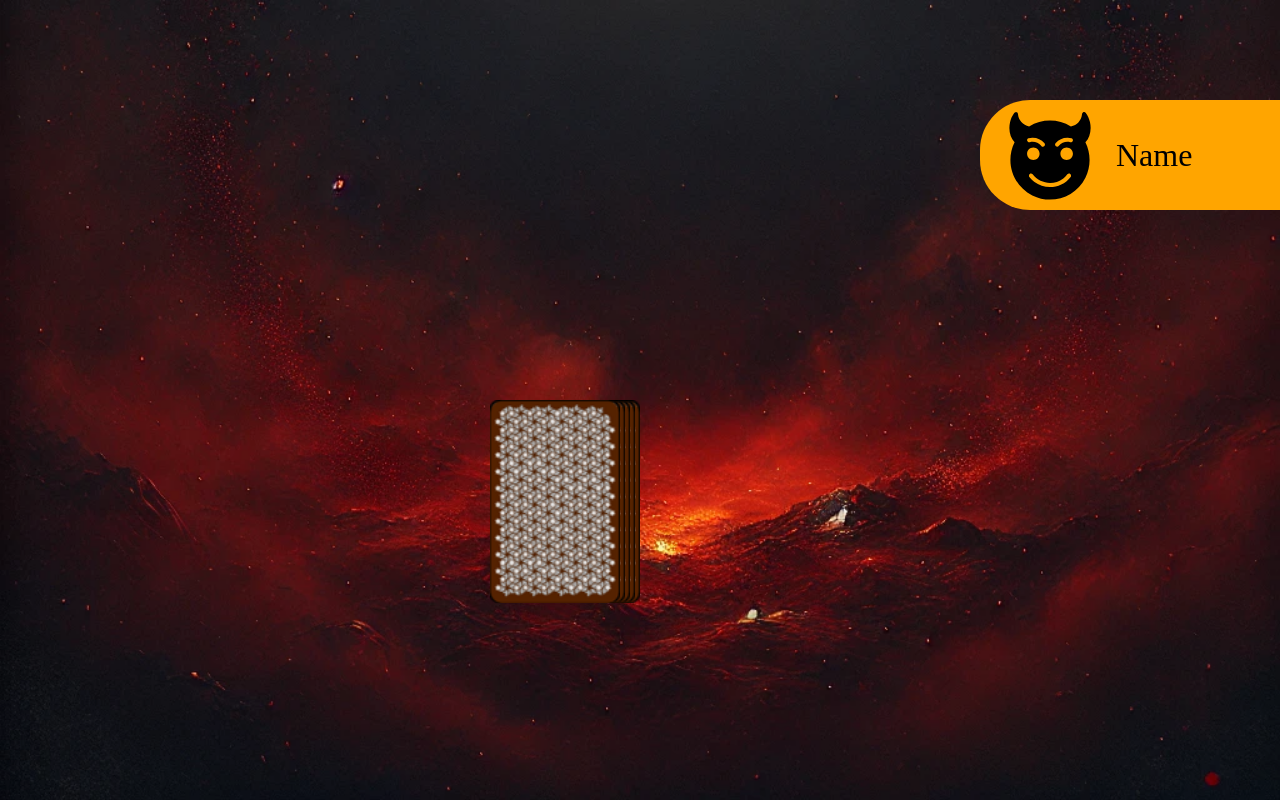
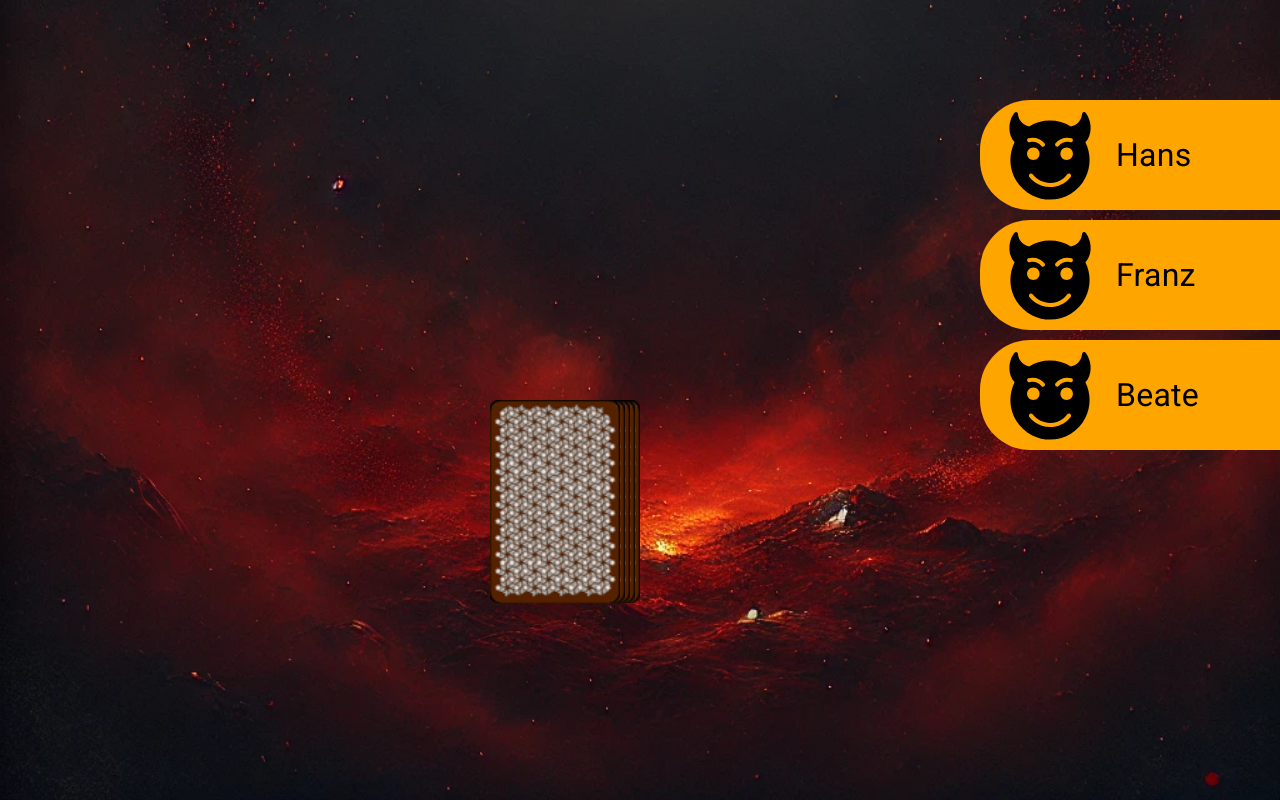
Before and after one commit to Judith-Lenz/ringoffire, an Angular app: page /game in a window 1280 px wide. Built offline with nearby package versions, Linux system fonts and the light colour scheme.

Commit message:
show all players from array

```diff
--- a/angular.json
+++ b/angular.json
@@ -30,6 +30,7 @@
               "src/assets"
             ],
             "styles": [
+              "@angular/material/prebuilt-themes/indigo-pink.css",
               "src/styles.scss"
             ],
             "scripts": []
@@ -93,6 +94,7 @@
               "src/assets"
             ],
             "styles": [
+              "@angular/material/prebuilt-themes/indigo-pink.css",
               "src/styles.scss"
             ],
             "scripts": []
--- a/package.json
+++ b/package.json
@@ -11,10 +11,12 @@
   "private": true,
   "dependencies": {
     "@angular/animations": "^16.2.0",
+    "@angular/cdk": "^16.2.14",
     "@angular/common": "^16.2.0",
     "@angular/compiler": "^16.2.0",
     "@angular/core": "^16.2.0",
     "@angular/forms": "^16.2.0",
+    "@angular/material": "^16.2.14",
     "@angular/platform-browser": "^16.2.0",
     "@angular/platform-browser-dynamic": "^16.2.0",
     "@angular/router": "^16.2.0",
--- a/src/app/app.module.ts
+++ b/src/app/app.module.ts
@@ -6,6 +6,7 @@
 import { StartScreenComponent } from './start-screen/start-screen.component';
 import { GameComponent } from './game/game.component';
 import { PlayerComponent } from './player/player.component';
+import { BrowserAnimationsModule } from '@angular/platform-browser/animations';
 
 @NgModule({
   declarations: [
@@ -16,7 +17,8 @@
   ],
   imports: [
     BrowserModule,
-    AppRoutingModule
+    AppRoutingModule,
+    BrowserAnimationsModule
   ],
   providers: [],
   bootstrap: [AppComponent]
--- a/src/app/game/game.component.html
+++ b/src/app/game/game.component.html
@@ -1,4 +1,10 @@
-<app-player class="player-position" style="top: 100px"></app-player>
+<app-player
+  *ngFor="let player of game.players; let i = index"
+  class="player-position"
+  [ngStyle]="{ 'top.px': 100 + i * 120 }"
+  [name]="player"
+></app-player>
+<!-- erster Eintrag im Array ist bei 100, der nächste bei 200 und der nächste bei 300px top -->
 
 <div class="field">
   <div class="card-stack">
--- a/src/app/player/player.component.html
+++ b/src/app/player/player.component.html
@@ -1,4 +1,4 @@
 <div class="player">
   <img src="../../assets/img/Player1.svg" alt="" />
-  <span>Name</span>
+  <span>{{ name }}</span>
 </div>
--- a/src/index.html
+++ b/src/index.html
@@ -6,8 +6,11 @@
   <base href="/">
   <meta name="viewport" content="width=device-width, initial-scale=1">
   <link rel="icon" type="image/x-icon" href="favicon.ico">
+  <link rel="preconnect" href="https://fonts.gstatic.com">
+  <link href="https://fonts.googleapis.com/css2?family=Roboto:wght@300;400;500&display=swap" rel="stylesheet">
+  <link href="https://fonts.googleapis.com/icon?family=Material+Icons" rel="stylesheet">
 </head>
-<body>
+<body class="mat-typography">
   <app-root></app-root>
 </body>
 </html>
--- a/src/models/game.ts
+++ b/src/models/game.ts
@@ -1,5 +1,5 @@
 export class Game {
-  public players: string[] = [];
+  public players: string[] = ['Hans', 'Franz', 'Beate'];
   public stack: string[] = [];
   public playedCards: string[] = [];
   public currentPlayer: number = 0;
--- a/src/styles.scss
+++ b/src/styles.scss
@@ -1,3 +1,6 @@
 body {
   margin: 0;
 }
+
+html, body { height: 100%; }
+body { margin: 0; font-family: Roboto, "Helvetica Neue", sans-serif; }
```
Also changed, not shown: src/app/player/player.component.ts (+5 -3 lines), 1 other file (tests, documents, lock files or other folders).
